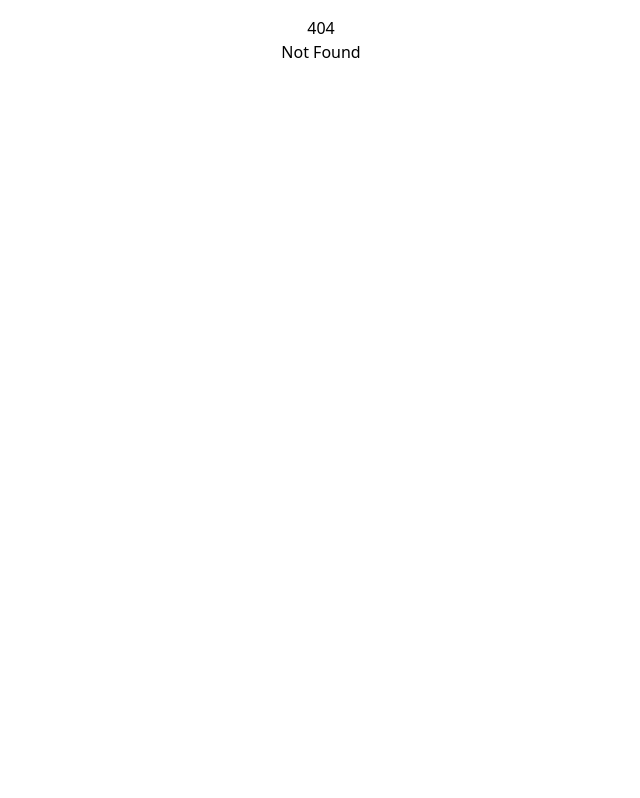
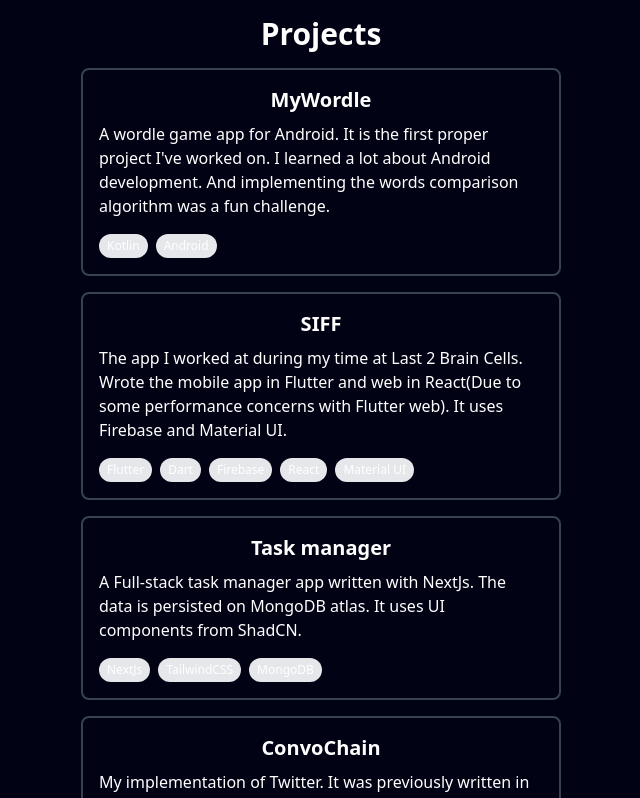
Before and after one commit to f1-surya/portfolio, a SvelteKit app: page /projects in a window 1280 px wide. Before the commit this address had no page. Shown: the top 798 px of the page, without its empty margins (319-959 px from the left). Built offline with nearby package versions, Linux system fonts and the light colour scheme.

Commit message:
Adds projects screen and removes light-mode.

```diff
--- a/src/app.css
+++ b/src/app.css
@@ -3,5 +3,5 @@
 @tailwind utilities;
 
 body {
-  @apply bg-white dark:bg-[#010214] text-black dark:text-white text-center;
+  @apply bg-[#010214] text-white text-center;
 }
--- /dev/null
+++ b/src/lib/components/Project.svelte
@@ -0,0 +1,18 @@
+<script lang="ts">
+  export let name: string;
+  export let description: string;
+  export let link: string;
+  export let stack: string[];
+</script>
+
+<a href={link} target="_blank" class="flex flex-col hover:bg-[#010321] gap-2 p-4 rounded-lg border-2 border-gray-700 hover:border-blue-400 transition hover:shadow-md shadow-cyan-500">
+  <h2 class="text-xl font-bold">{name}</h2>
+  <p class="text-md text-start dark:text-gray-300">{description}</p>
+    <div class="flex flex-row gap-2 justify-start items-center mt-2 flex-wrap">
+    {#each stack as tech}
+      <div class="bg-gray-200 dark:bg-cyan-700 rounded-full py-1 px-2 text-xs">
+        {tech}
+      </div>
+    {/each}
+  </div>
+</a>
--- a/src/routes/+layout.svelte
+++ b/src/routes/+layout.svelte
@@ -1,14 +1,12 @@
 <script lang="ts">
-	import '../app.css';
-	import { browser } from '$app/environment';
-
-	if (browser) {
-		if (window.matchMedia('(prefers-color-scheme: dark)').matches) {
-			document.documentElement.classList.add('dark');
-		}
-	}
+  import "../app.css";
 </script>
 
 <main class="w-[90%] m-auto md:p-4 md:w-[40%] flex flex-col">
   <slot />
+  <div class="flex flex-row gap-4 self-center w-full justify-center mt-4 text-gray-400">
+    <a href="/blogs">Blogs</a>
+    <a href="/projects">Projects</a>
+    <a href="https://github.com/f1-surya/portfolio">Source</a>
+  </div>
 </main>
--- a/src/routes/+page.svelte
+++ b/src/routes/+page.svelte
@@ -4,7 +4,7 @@
 
 <svelte:head>
   <title>Balasurya Ganesamoorthi</title>
-  <meta name="description" content="Balasurya Ganesamoorthi's portfolio" />
+  <meta name="description" content="Surya's portfolio" />
 </svelte:head>
 
 <div class="flex flex-col md:flex-row items-center md:items-start mt-4 gap-4">
@@ -37,12 +37,14 @@
 </p>
 <h2 class="text-xl font-bold mt-4 self-start">Experience:</h2>
 <p class="self-start text-start">
-  I worked as a Fullstack Developer at <a href="https://last2braincells.com" class="text-blue-400" target="_blank">Last
-  2 Brain Cells</a> for a year.
+  I worked as a Fullstack Developer at <a href="https://last2braincells.com" class="text-blue-400"
+                                          target="_blank">
+  Last 2 Brain Cells</a> for a year.
 </p>
 <h2 class="text-xl font-bold mt-4 self-start">Interests:</h2>
 <p class="self-start text-start">
-  I love european sports cars like <i>Porsche</i>, <i>Koenigsegg</i> and <i>Lamborghini</i>. I like v10 engines and manual transmissions.
+  I love european sports cars like <i>Porsche</i>, <i>Koenigsegg</i> and <i>Lamborghini</i>. I like v10 engines and
+  manual transmissions.
   I'm a huge fan of <i>Formula 1</i>, so if anybody brings it up, I will not stop talking about it.
   <br />
   <br />
@@ -54,8 +56,3 @@
   <br />
   I also like to play <i>Minecraft</i>.
 </p>
-<div class="flex flex-row gap-4 self-center w-full justify-center mt-4 text-gray-400">
-  <a href="/blogs">Blogs</a>
-  <a href="/projects">Projects</a>
-  <a href="https://github.com/f1-surya/portfolio">Source</a>
-</div>
--- a/src/routes/Link.svelte
+++ /dev/null
@@ -1,12 +0,0 @@
-<script>
-  export let src;
-  export let name;
-  export let url;
-</script>
-
-<a class="flex flex-row gap-2 mb-2 justify-start items-center" href={url} target="_blank">
-  <img src={src} alt="link" class="w-5 h-5" />
-  <span class="text-gray-400">
-    {name}
-  </span>
-</a>
--- /dev/null
+++ b/src/routes/projects/+page.svelte
@@ -0,0 +1,25 @@
+<script>
+  import Project from "$lib/components/Project.svelte";
+</script>
+
+<svelte:head>
+  <title>Surya&apos;s Projects</title>
+  <meta name="description" content="Surya's projects" />
+</svelte:head>
+
+<h1 class="text-3xl font-bold">Projects</h1>
+<div class="flex flex-col gap-4 mt-4">
+  <Project name="MyWordle"
+           description="A wordle game app for Android. It is the first proper project I've worked on. I learned a lot about Android development. And implementing the words comparison algorithm was a fun challenge."
+           link="https://github.com/f1-surya/my-wordle" stack={["Kotlin", "Android"]} />
+  <Project name="SIFF"
+           description="The app I worked at during my time at Last 2 Brain Cells. Wrote the mobile app in Flutter and web in React(Due to some performance concerns with Flutter web). It uses Firebase and Material UI."
+           link="https://siff.app"
+           stack={["Flutter", "Dart", "Firebase", "React", "Material UI"]} />
+  <Project name="Task manager" description="A Full-stack task manager app written with NextJs. The data is persisted on MongoDB atlas. It uses UI components from ShadCN." link="https://task-manager-gules-one.vercel.app/" stack={["NextJs", "TailwindCSS", "MongoDB"]} />
+  <Project name="ConvoChain"
+           description="My implementation of Twitter. It was previously written in Python with Django but I'm re-writing it in Go with Postgres and Docker."
+           link="https://github.com/f1-surya/ConvoChain-backend" stack={["Go", "Postgres", "Docker"]} />
+  <Project name="My Portfolio" description="The site you're looking at." link="https://github.com/f1-surya/portfolio"
+           stack={["Svelte", "SvelteKit", "TailwindCSS"]} />
+</div>
--- a/tailwind.config.js
+++ b/tailwind.config.js
@@ -1,6 +1,5 @@
 /** @type {import('tailwindcss').Config} */
 export default {
-  darkMode: ["class"],
   content: ['./src/**/*.{html,js,svelte,ts}'],
   theme: {
     extend: {
```
